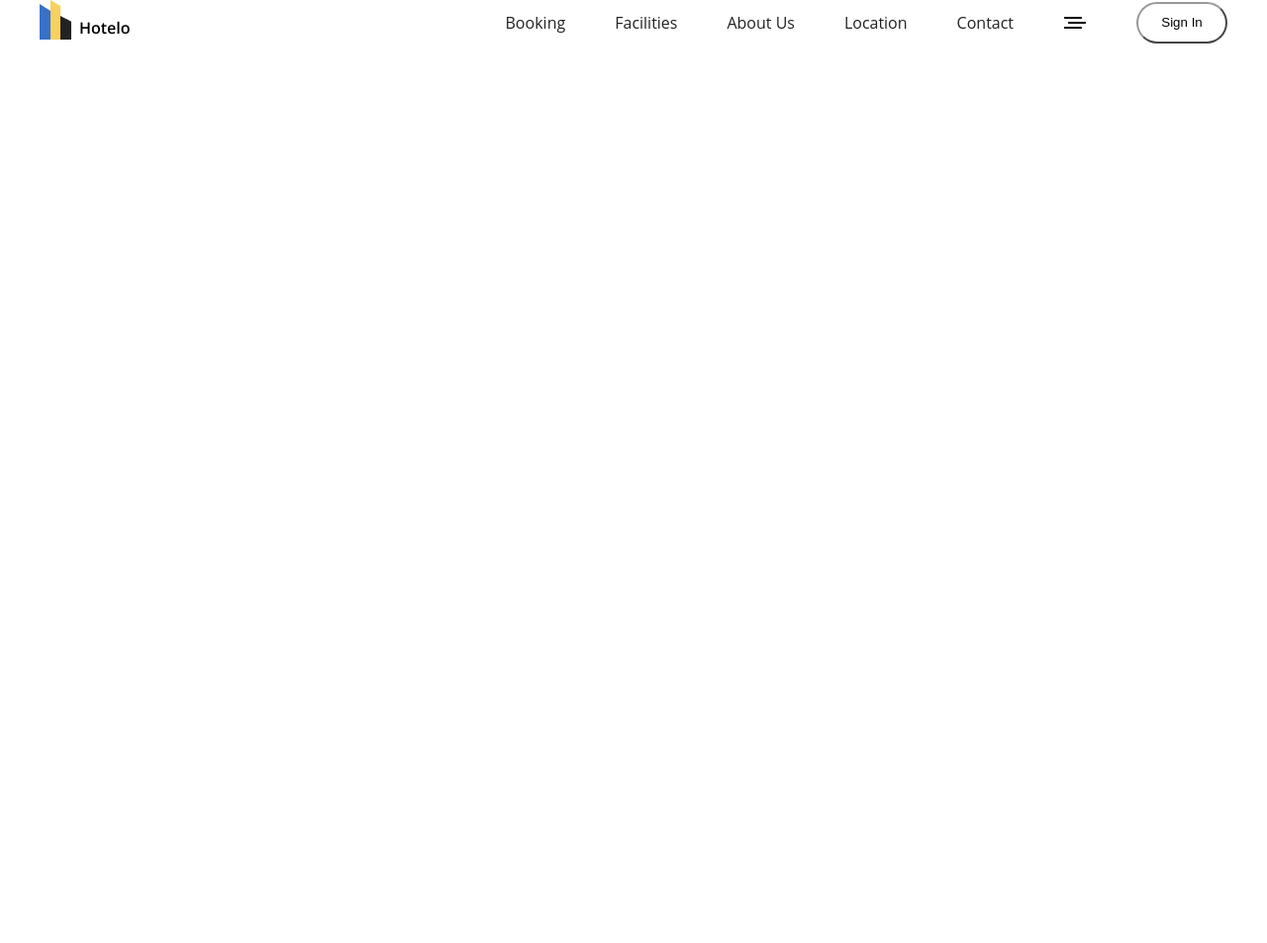
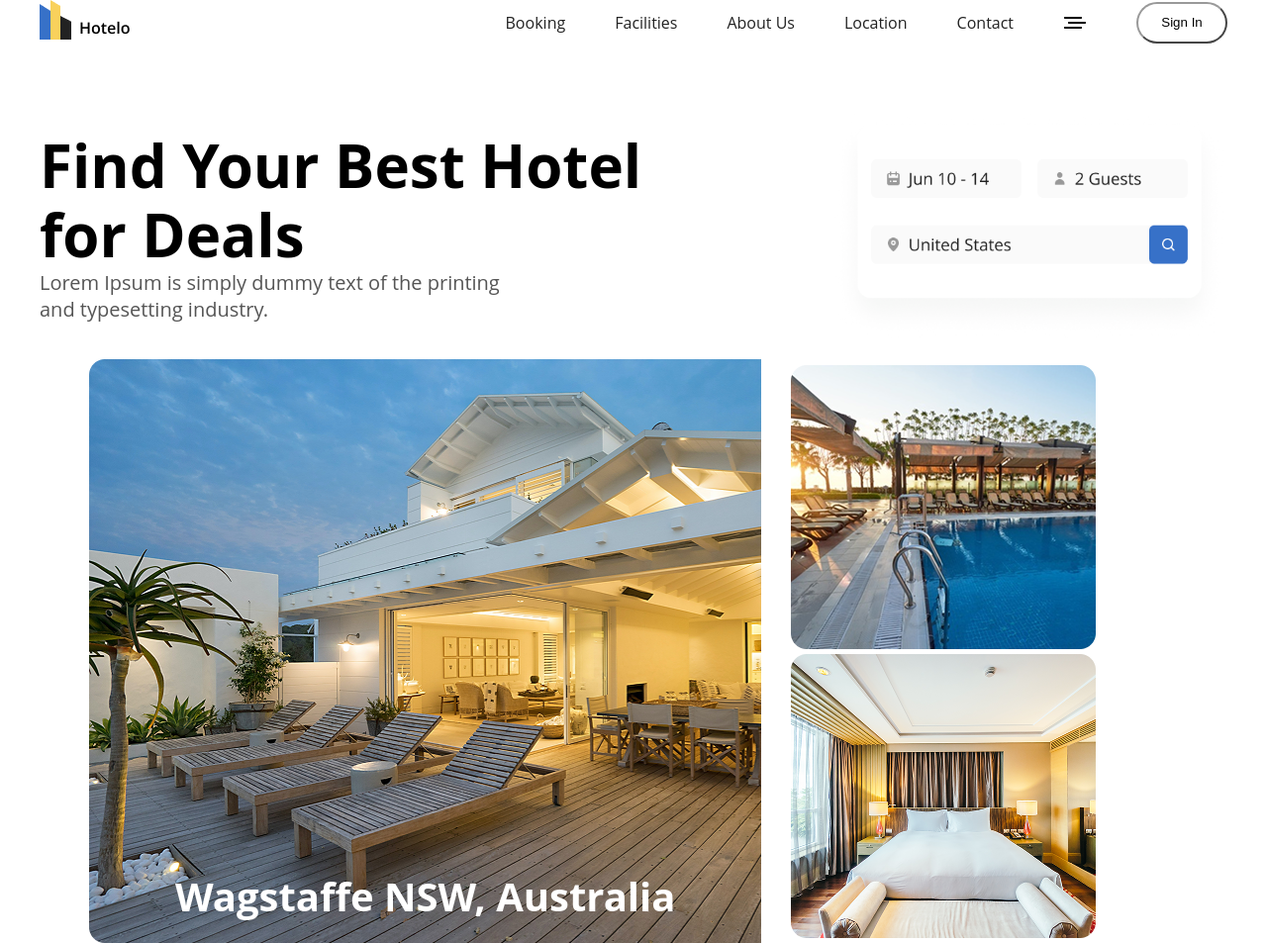
Before and after one commit to BoBo1168/homework2, a plain HTML site: page index.html in a window 1280 px wide. Shown: the whole page at 99% size. Before the commit the page ends 800 px from the top, so only its background shows below. Drawn offline with Linux system fonts and the light colour scheme.

Commit message:
qismi 2umro bud kardam

```diff
--- a/index.html
+++ b/index.html
@@ -23,8 +23,25 @@
                     <img src="./menu.png" alt="">
                     <button class="button1">Sign In</button>
                 </div>
+            </div>
 
-            </div>
+    <div class="q2">
+        <div class="zq2">
+            <h3 style="font-size: 60px; line-height: 70px; ">Find Your Best Hotel <br> for Deals</h3>
+            <p style="font-size: 20px; line-height: 32pxx; color: #555555; font-family: Open Sans;">Lorem Ipsum is simply dummy text of the printing <br> and typesetting industry.</p>
+        </div>
+        <img src="./search button.png" alt="" width="400px">
+    </div>
+
+    <div class="q3">
+        <div class="zq3">
+            <h3 style="color: white; font-size: 40px; padding: 20px;">Wagstaffe NSW, Australia</h3>
+        </div>
+        <div class="zqq3">
+            <img src="./Image (14).png" alt="" width="308" height="287">
+            <img src="./Image (15).png" alt="">
+        </div>
+    </div>
 
 
 
--- a/style.css
+++ b/style.css
@@ -23,3 +23,25 @@
     cursor: pointer;
     background-color: white;
 }
+.q2{
+    display: flex;
+    justify-content: space-between;
+    align-items: center;
+    margin-top: 70px;
+}
+.zq3{
+    background-image: url(Image\ \(13\).png);
+    width: 956px;
+    height: 590px;
+    display: flex;
+    justify-content: center;
+    align-items: end;
+    margin-top: 20px;
+    margin-left: 50px;
+}
+.q3{
+    display: flex;
+    align-items: end;
+    gap: 30px;
+
+}
```
Also changed, not shown: Image (13).png (added), Image (14).png (added), Image (15).png (added), Vector.png (added), calendar 1.png (added), person 1.png (added), pin 1.png (added), search button.png (added).
